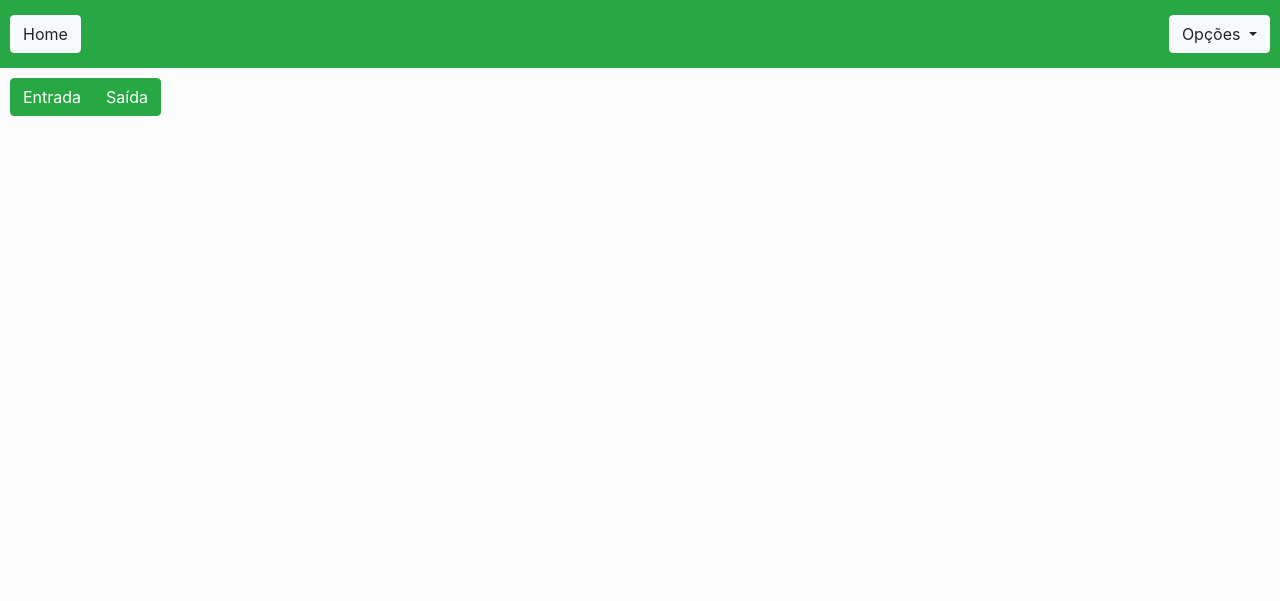
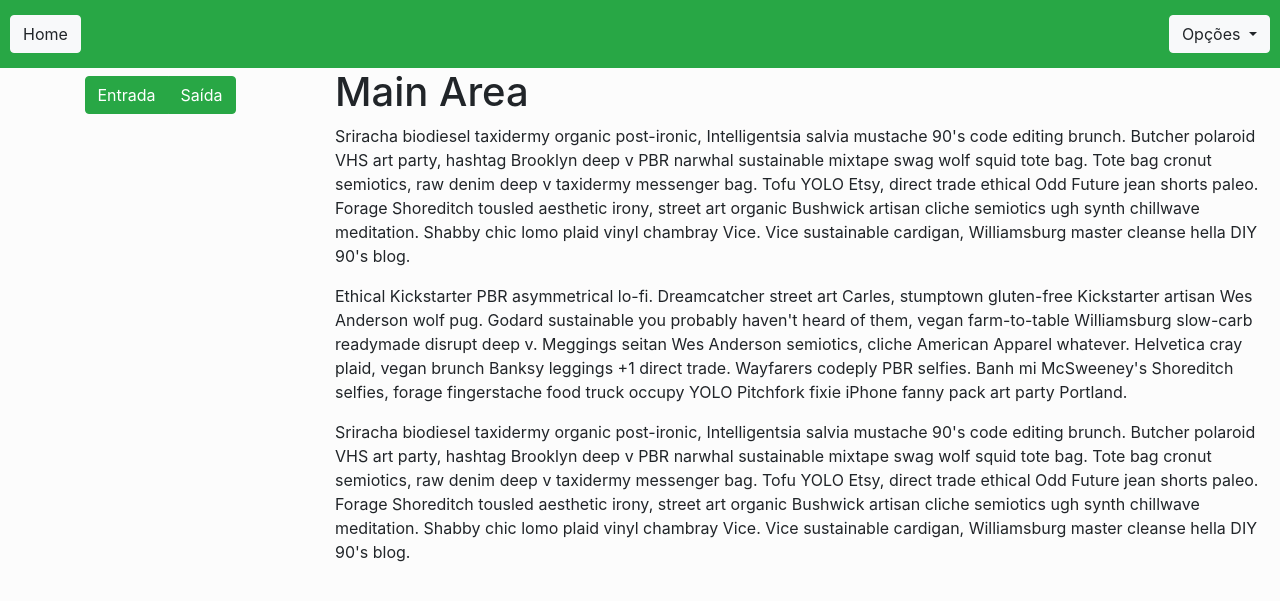
Before and after one commit to fabriciosenadev/fsys, a PHP site: page /app/app.index.php in a window 1280 px wide. Shown: the top 601 px of the page. Run offline with PHP 8.4, Linux system fonts and the light colour scheme.

Commit message:
demonstrative content added

```diff
--- a/app/app.index.php
+++ b/app/app.index.php
@@ -26,17 +26,31 @@
     <!-- inicio  conteudo do site-->
     <div class="container-fluid">
         <div class="row">
-            <div class="col-sm-3">
-                <div class="row" style="padding: 10px;">
-                    <div class="btn-group" role="group" aria-label="Basic example">
+            <div class="col-sm-3 px-1">
+                <div class="row py-2 sticky-top flex-grow-1 justify-content-center">
+                    <div class="btn-group " role="group" aria-label="Basic example">
                         <button type="button" class="btn btn-success">Entrada</button>
-                        <!-- <button type="button" class="btn btn-light">Middle</button> -->
                         <button type="button" class="btn btn-success">Saída</button>
                     </div>
                 </div>
             </div>
-            <div class="col-md-9">
+            <div class="col" id="main">
+                <h1>Main Area</h1>
+                <p>Sriracha biodiesel taxidermy organic post-ironic, Intelligentsia salvia mustache 90's code editing brunch. Butcher polaroid VHS art party, hashtag Brooklyn deep v PBR narwhal sustainable mixtape swag wolf squid tote bag. Tote bag cronut semiotics,
+                    raw denim deep v taxidermy messenger bag. Tofu YOLO Etsy, direct trade ethical Odd Future jean shorts paleo. Forage Shoreditch tousled aesthetic irony, street art organic Bushwick artisan cliche semiotics ugh synth chillwave meditation.
+                    Shabby chic lomo plaid vinyl chambray Vice. Vice sustainable cardigan, Williamsburg master cleanse hella DIY 90's blog.</p>
 
+                <p>Ethical Kickstarter PBR asymmetrical lo-fi. Dreamcatcher street art Carles, stumptown gluten-free Kickstarter artisan Wes Anderson wolf pug. Godard sustainable you probably haven't heard of them, vegan farm-to-table Williamsburg slow-carb
+                    readymade disrupt deep v. Meggings seitan Wes Anderson semiotics, cliche American Apparel whatever. Helvetica cray plaid, vegan brunch Banksy leggings +1 direct trade. Wayfarers codeply PBR selfies. Banh mi McSweeney's Shoreditch selfies,
+                    forage fingerstache food truck occupy YOLO Pitchfork fixie iPhone fanny pack art party Portland.</p>
+
+                <p>Sriracha biodiesel taxidermy organic post-ironic, Intelligentsia salvia mustache 90's code editing brunch. Butcher polaroid VHS art party, hashtag Brooklyn deep v PBR narwhal sustainable mixtape swag wolf squid tote bag. Tote bag cronut semiotics,
+                    raw denim deep v taxidermy messenger bag. Tofu YOLO Etsy, direct trade ethical Odd Future jean shorts paleo. Forage Shoreditch tousled aesthetic irony, street art organic Bushwick artisan cliche semiotics ugh synth chillwave meditation.
+                    Shabby chic lomo plaid vinyl chambray Vice. Vice sustainable cardigan, Williamsburg master cleanse hella DIY 90's blog.</p>
+
+                <!-- <p>Sriracha biodiesel taxidermy organic post-ironic, Intelligentsia salvia mustache 90's code editing brunch. Butcher polaroid VHS art party, hashtag Brooklyn deep v PBR narwhal sustainable mixtape swag wolf squid tote bag. Tote bag cronut semiotics,
+                    raw denim deep v taxidermy messenger bag. Tofu YOLO Etsy, direct trade ethical Odd Future jean shorts paleo. Forage Shoreditch tousled aesthetic irony, street art organic Bushwick artisan cliche semiotics ugh synth chillwave meditation.
+                    Shabby chic lomo plaid vinyl chambray Vice. Vice sustainable cardigan, Williamsburg master cleanse hella DIY 90's blog.</p> -->
             </div>
         </div>
     </div>
```
